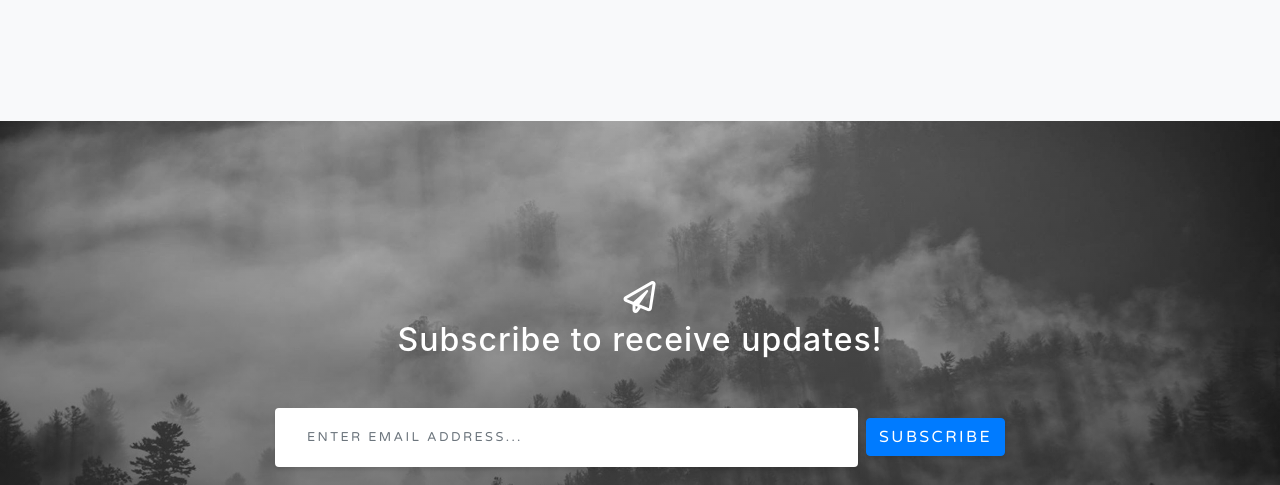
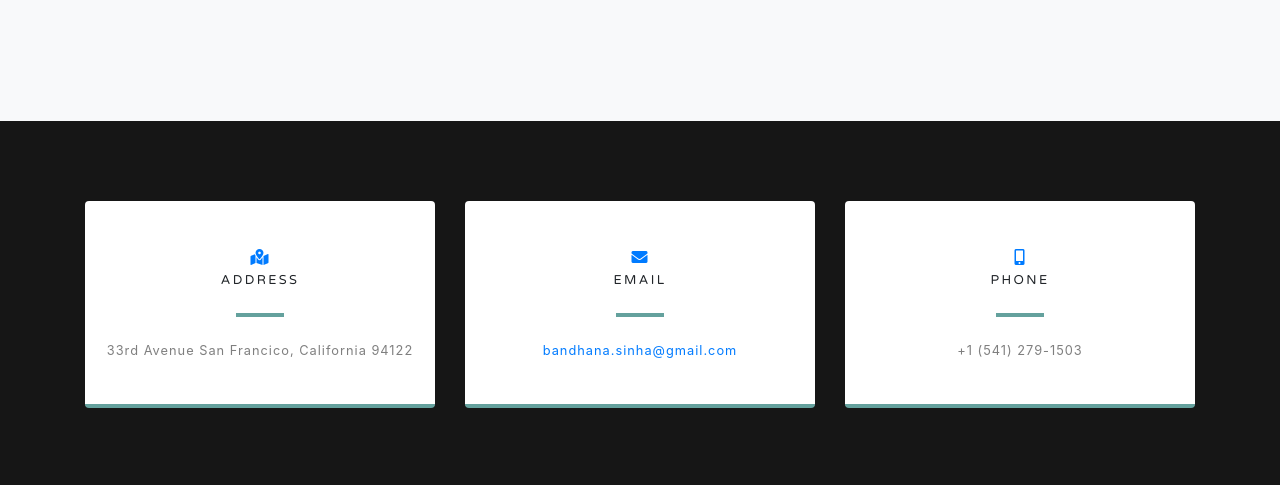
Before and after one commit to bandhanasinha29/bandhanasinha29.github.io, a website with bundled scripts: page index.html in a window 1280 px wide. Shown: the part 2990-3475 px from the top of the page. Built offline with nearby package versions, Linux system fonts and the light colour scheme.

Commit message:
Update index.html

```diff
--- a/index.html
+++ b/index.html
@@ -128,26 +128,6 @@
 
     </div>
   </section>
-
-  <!-- Signup Section -->
-  <section id="signup" class="signup-section">
-    <div class="container">
-      <div class="row">
-        <div class="col-md-10 col-lg-8 mx-auto text-center">
-
-          <i class="far fa-paper-plane fa-2x mb-2 text-white"></i>
-          <h2 class="text-white mb-5">Subscribe to receive updates!</h2>
-
-          <form class="form-inline d-flex">
-            <input type="email" class="form-control flex-fill mr-0 mr-sm-2 mb-3 mb-sm-0" id="inputEmail" placeholder="Enter email address...">
-            <button type="submit" class="btn btn-primary mx-auto">Subscribe</button>
-          </form>
-
-        </div>
-      </div>
-    </div>
-  </section>
-
   <!-- Contact Section -->
   <section class="contact-section bg-black">
     <div class="container">
```
